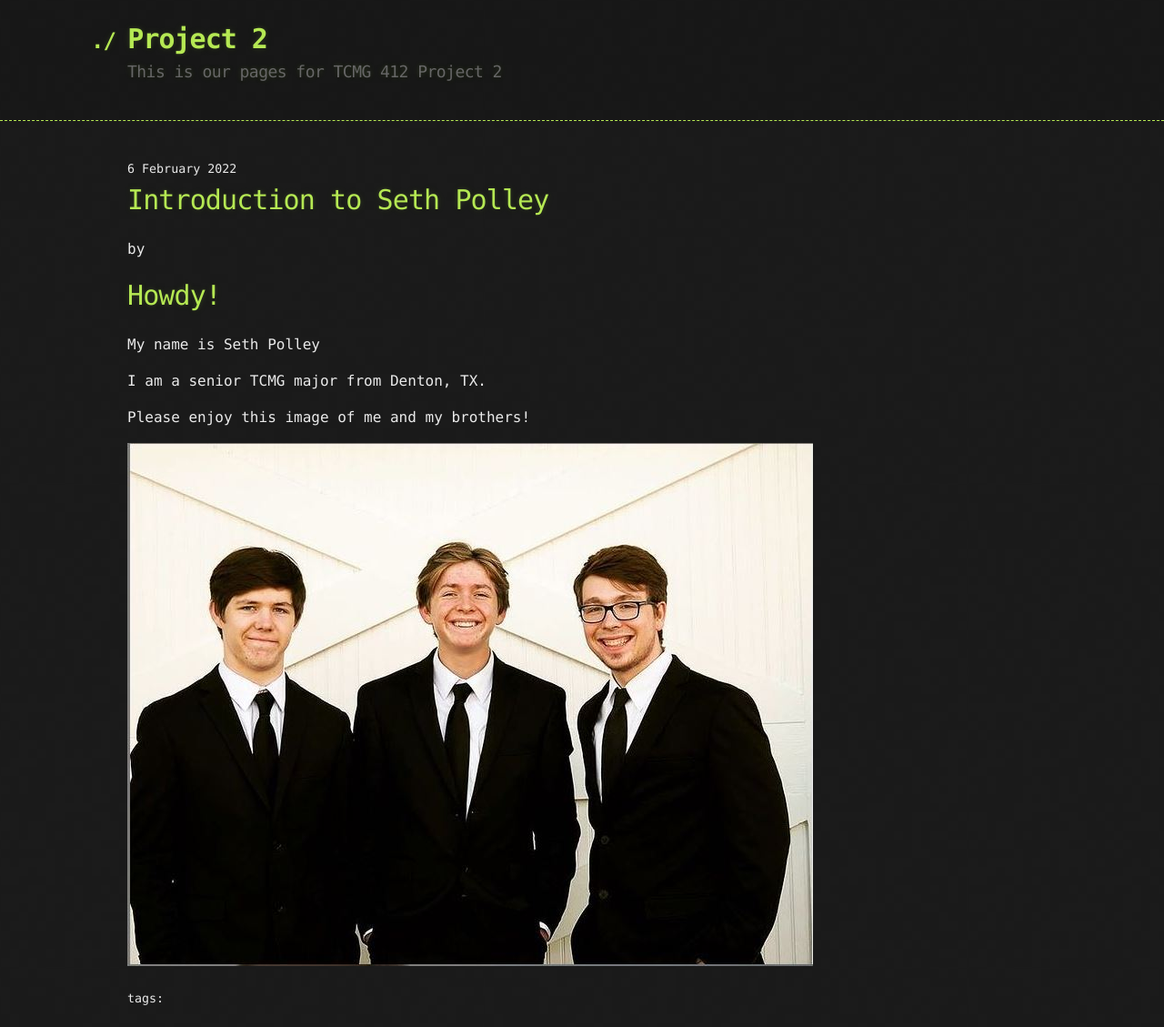
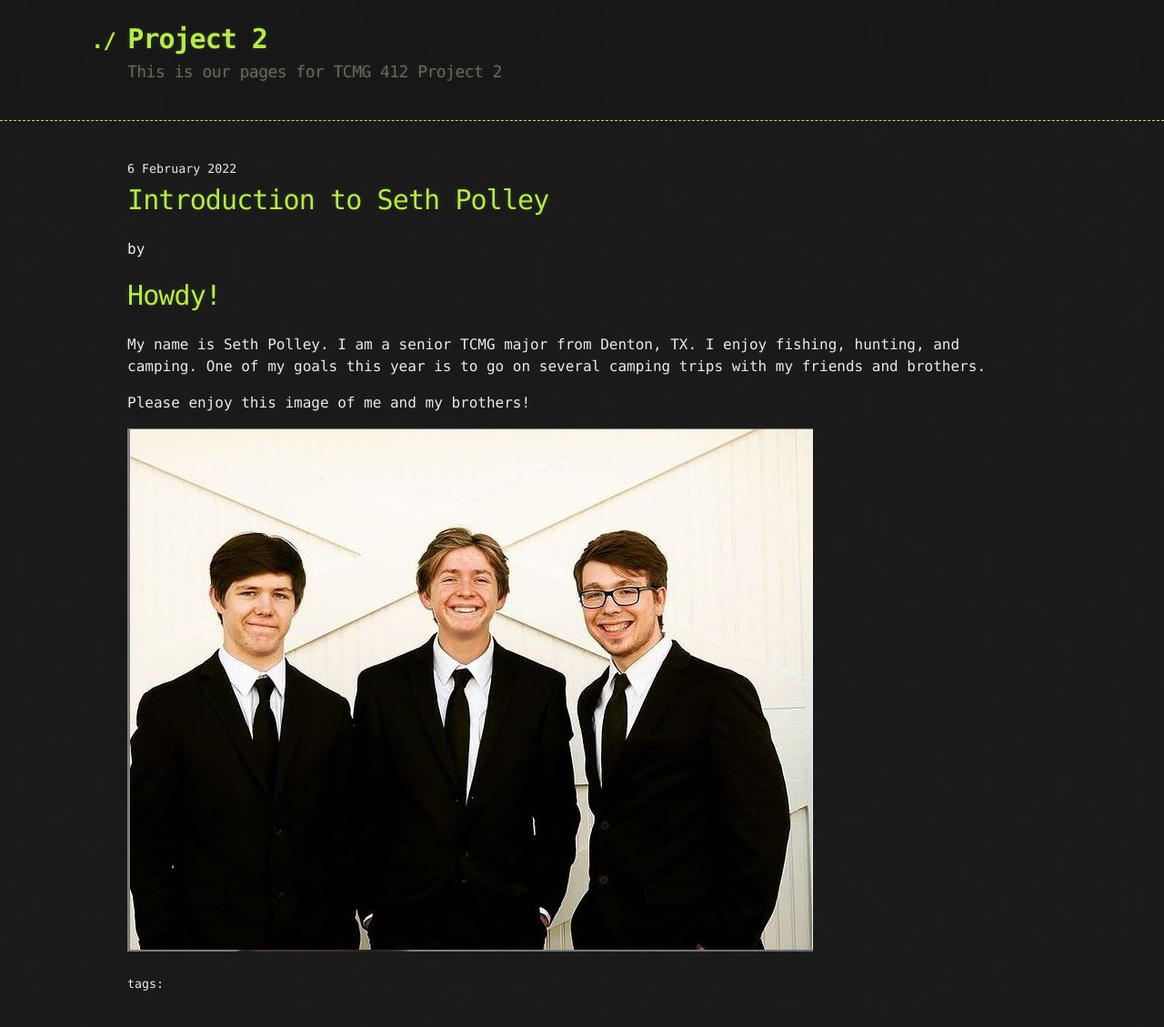
Before and after one commit to Spring22TCMG412Group4/Project2, a Jekyll site: the page built from _posts/2022-02-06-SethPolley.md, in a window 1280 px wide. Shown: the whole page at 91% size. Built offline with Jekyll 4.4.1, drawn with Linux system fonts in a browser that asks for light colours.

Commit message:
Update 2022-02-06-SethPolley.md

```diff
--- a/_posts/2022-02-06-SethPolley.md
+++ b/_posts/2022-02-06-SethPolley.md
@@ -5,9 +5,9 @@ title: "Introduction to Seth Polley"
 
 # Howdy!
 
-My name is Seth Polley
-
+My name is Seth Polley.
 I am a senior TCMG major from Denton, TX.
+I enjoy fishing, hunting, and camping. One of my goals this year is to go on several camping trips with my friends and brothers.
 
 Please enjoy this image of me and my brothers!
 
```
